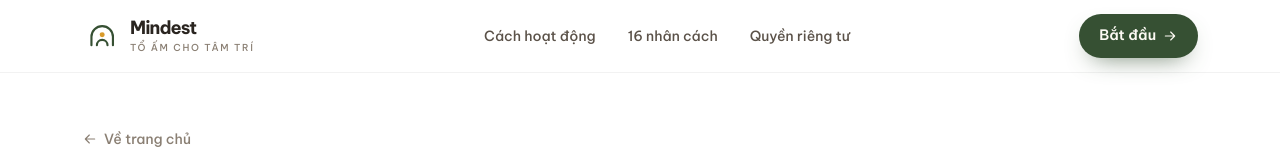
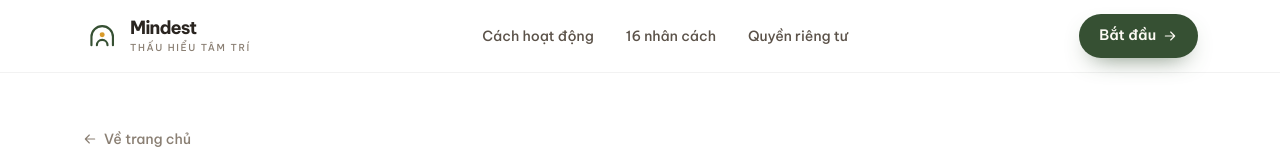
Before and after one commit to dangtuann-dev/Mindest, a Next.js app: page / in a window 1280 px wide. Shown: the top 160 px of the page. Built offline with nearby package versions, Linux system fonts and the light colour scheme.

Commit message:
Rename the brand tagline to Thấu hiểu tâm trí

```diff
--- a/app/layout.tsx
+++ b/app/layout.tsx
@@ -16,7 +16,7 @@ const beVietnam = localFont({
 
 export const metadata: Metadata = {
   title: {
-    default: "Mindest – Tổ ấm cho tâm trí",
+    default: "Mindest – Thấu hiểu tâm trí",
     template: "%s · Mindest",
   },
   description:
@@ -35,13 +35,13 @@ export const metadata: Metadata = {
     type: "website",
     locale: "vi_VN",
     siteName: "Mindest",
-    title: "Mindest – Tổ ấm cho tâm trí",
+    title: "Mindest – Thấu hiểu tâm trí",
     description:
       "Hiểu cách bạn phản ứng với áp lực, nhận một chân dung tâm lý và những lời khuyên nhẹ nhàng, cụ thể. Không lưu dữ liệu, không phán xét.",
   },
   twitter: {
     card: "summary_large_image",
-    title: "Mindest – Tổ ấm cho tâm trí",
+    title: "Mindest – Thấu hiểu tâm trí",
     description:
       "Hiểu cách bạn phản ứng với áp lực, nhận một chân dung tâm lý và những lời khuyên nhẹ nhàng, cụ thể.",
   },
--- a/components/brand.tsx
+++ b/components/brand.tsx
@@ -49,7 +49,7 @@ export function Brand({
         <span className="text-[1.13rem] font-bold tracking-[-0.05em]">Mindest</span>
         {withTagline ? (
           <span className="mt-1.5 text-[0.6rem] font-medium uppercase tracking-[0.17em] text-ink-faint dark:text-cream-200/55">
-            tổ ấm cho tâm trí
+            thấu hiểu tâm trí
           </span>
         ) : null}
       </span>
--- a/components/mindset-card-button.tsx
+++ b/components/mindset-card-button.tsx
@@ -137,7 +137,7 @@ export function MindsetCardButton({ code }: { code: keyof typeof ARCHETYPE_BY_CO
       context.textAlign = "left";
       context.fillStyle = "#8A7E71";
       context.font = `500 22px ${family}`;
-      context.fillText("tổ ấm cho tâm trí", 72, 1020);
+      context.fillText("thấu hiểu tâm trí", 72, 1020);
       context.textAlign = "right";
       context.fillText("Câu trả lời của bạn không rời khỏi thiết bị này.", 1008, 1020);
 
--- a/lib/report-document.tsx
+++ b/lib/report-document.tsx
@@ -275,7 +275,7 @@ export function ReportDocument({
             Nếu bạn đang thấy không an toàn, hãy gọi 111.
           </Text>
           <View style={styles.footerRow}>
-            <Text>Mindest · tổ ấm cho tâm trí</Text>
+            <Text>Mindest · thấu hiểu tâm trí</Text>
             <Text
               render={({ pageNumber, totalPages }) =>
                 `Trang ${pageNumber} / ${totalPages}`
```
Also changed, not shown: 1 other file (tests, documents, lock files or other folders).
